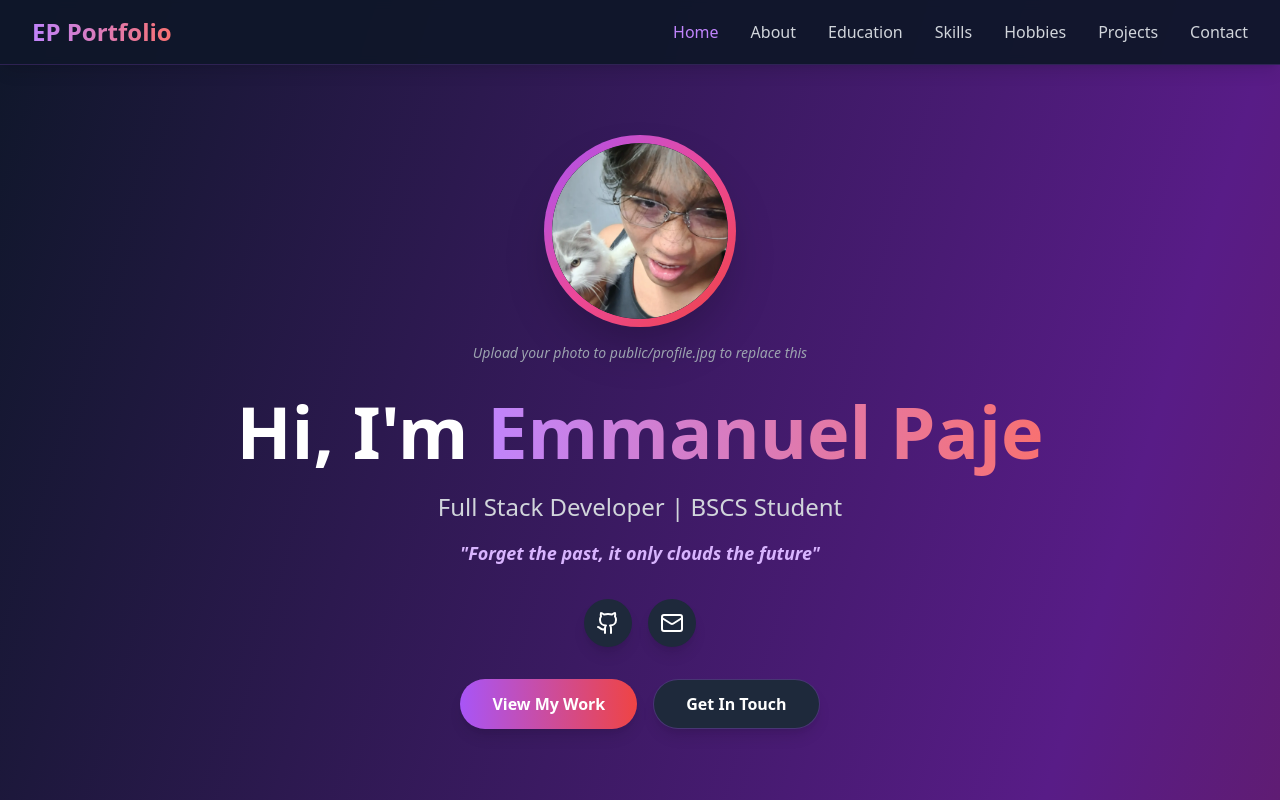
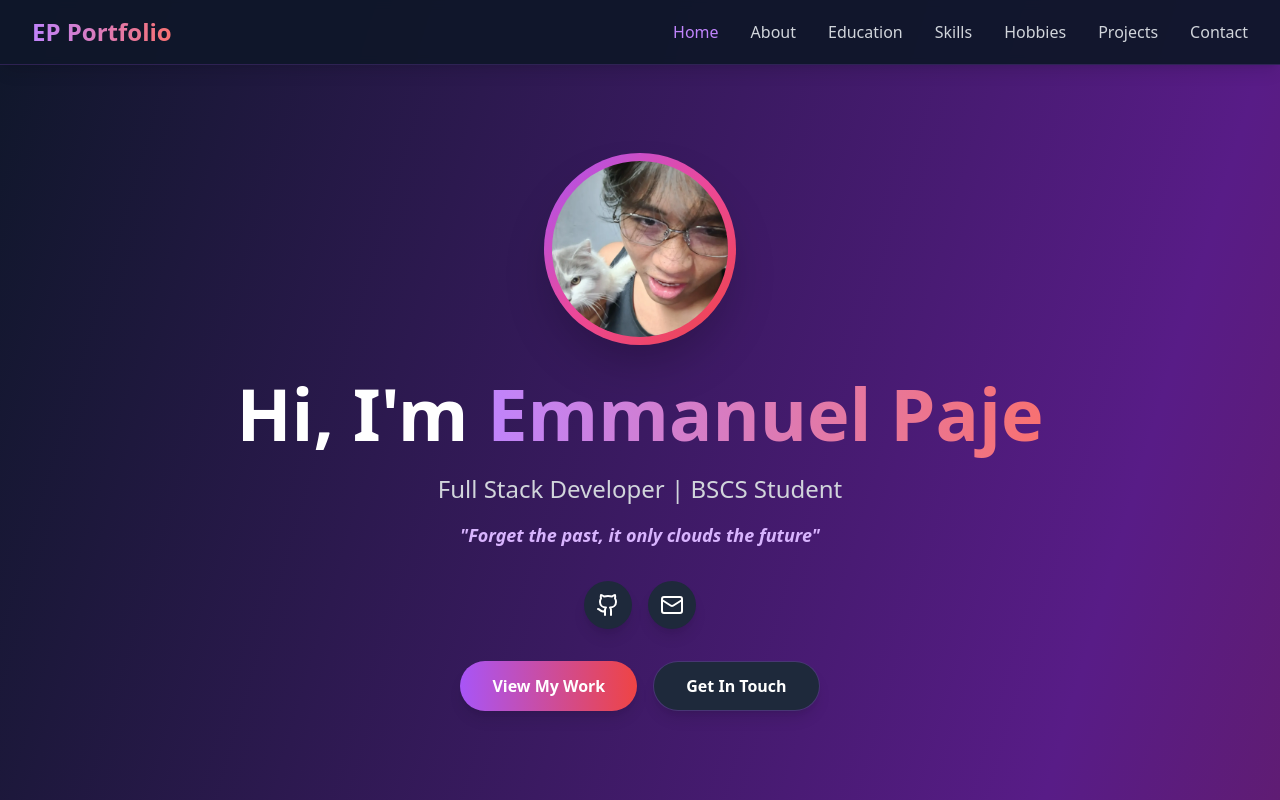
Before and after one commit to Emmnuelpaje/my-portfolio, a React (Create React App) app: page / in a window 1280 px wide. Shown: the top 800 px of the page. Built offline with nearby package versions, Linux system fonts and the light colour scheme.

Commit message:
Updated portfolio with personal info

```diff
--- a/src/App.js
+++ b/src/App.js
@@ -123,17 +123,8 @@ export default function Portfolio() {
 
           <div className="mb-8">
             <div className="w-40 h-40 sm:w-48 sm:h-48 mx-auto rounded-full bg-gradient-to-br from-purple-500 via-pink-500 to-red-500 p-2 shadow-2xl">
-              <div className="w-full h-full rounded-full overflow-hidden bg-slate-800 flex items-center justify-center text-6xl">
-                <img
-                 src="/profile.jpg"
-                 alt="Emmanuel Paje"
-                 className="w-full h-full rounded-full object-cover"
-                />
-              </div>
+              <img src="/profile.jpg" alt="Emmanuel Paje" className="w-full h-full rounded-full object-cover" />
             </div>
-            <p className="text-gray-400 italic mt-4 text-sm">
-              Upload your photo to public/profile.jpg to replace this
-            </p>
           </div>
 
           <h1 className="text-4xl sm:text-6xl lg:text-7xl font-bold text-white mb-6">
```
Also changed, not shown: 1 other file (tests, documents, lock files or other folders).
